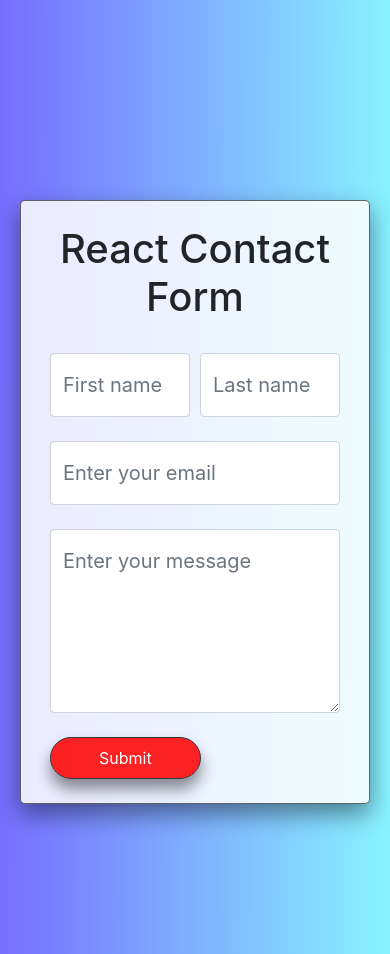
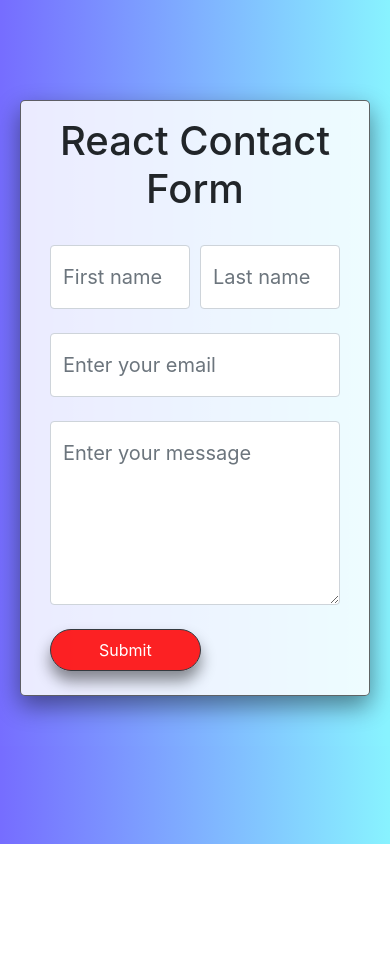
Before and after one commit to gaurav147-star/contact-form-, a React (Create React App) app: page / in a window 390 px wide. After the commit the page ends 844 px from the top, so only its background shows below. Built offline with nearby package versions, Linux system fonts and the light colour scheme; no server answers.

Commit message:
responsiveness

```diff
--- a/src/App.css
+++ b/src/App.css
@@ -6,7 +6,7 @@ body {
   border: 1px solid rgba(0, 0, 0, 0.603);
   border-radius: 5px;
   background: rgba(255, 255, 255, 0.856);
-  margin: 150px 20px;
+  margin: 100px 350px;
   box-shadow: 0px 10px 25px rgba(0, 0, 0, 0.445) !important;
 }
 .form-control {
@@ -17,3 +17,13 @@ body {
   background: rgba(255, 0, 0, 0.863) !important;
   box-shadow: 0px 10px 15px rgba(0, 0, 0, 0.445) !important;
 }
+@media only screen and (max-width: 1400px) {
+  .f {
+    margin: 90px 30px;
+  }
+}
+@media only screen and (max-width: 700px) {
+  .f {
+    margin: 50px 20px;
+  }
+}
--- a/src/ContactForm.js
+++ b/src/ContactForm.js
@@ -67,7 +67,7 @@ const ContactForm = (props) => {
         <>
             <Alert alert={alert} />
             <form className="f" method="POST">
-                <div className="form-row m-4">
+                <div className="form-row m-3">
                     <div className="col">
                         <h1 className='text-center'>React Contact Form</h1>
                     </div>
```
